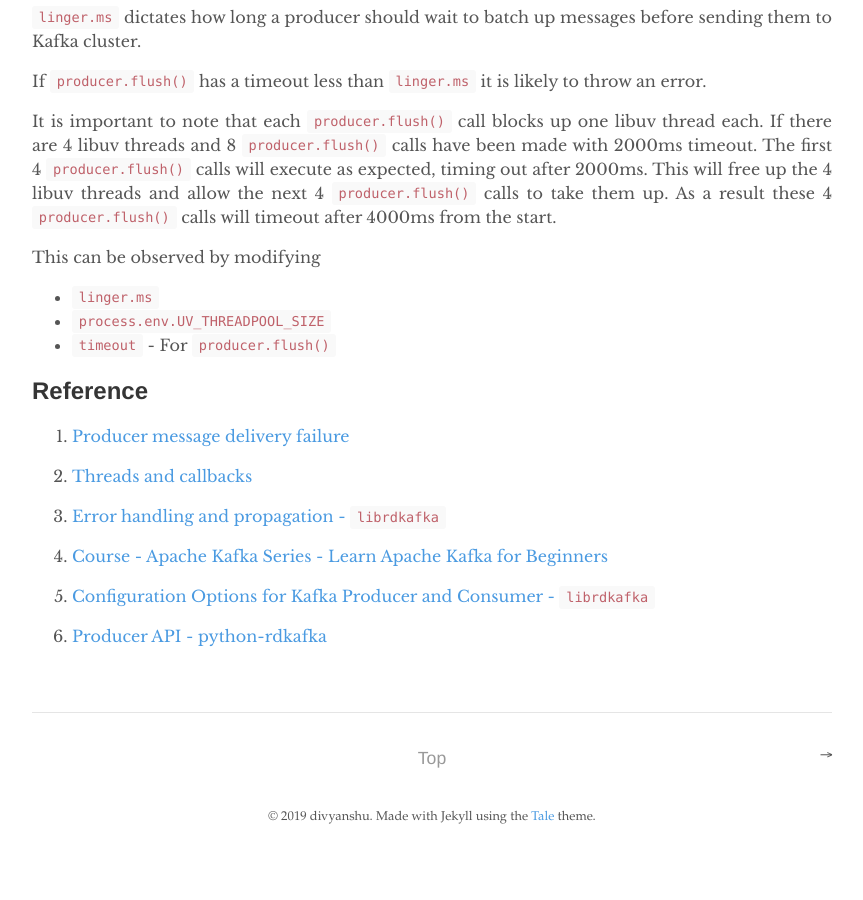
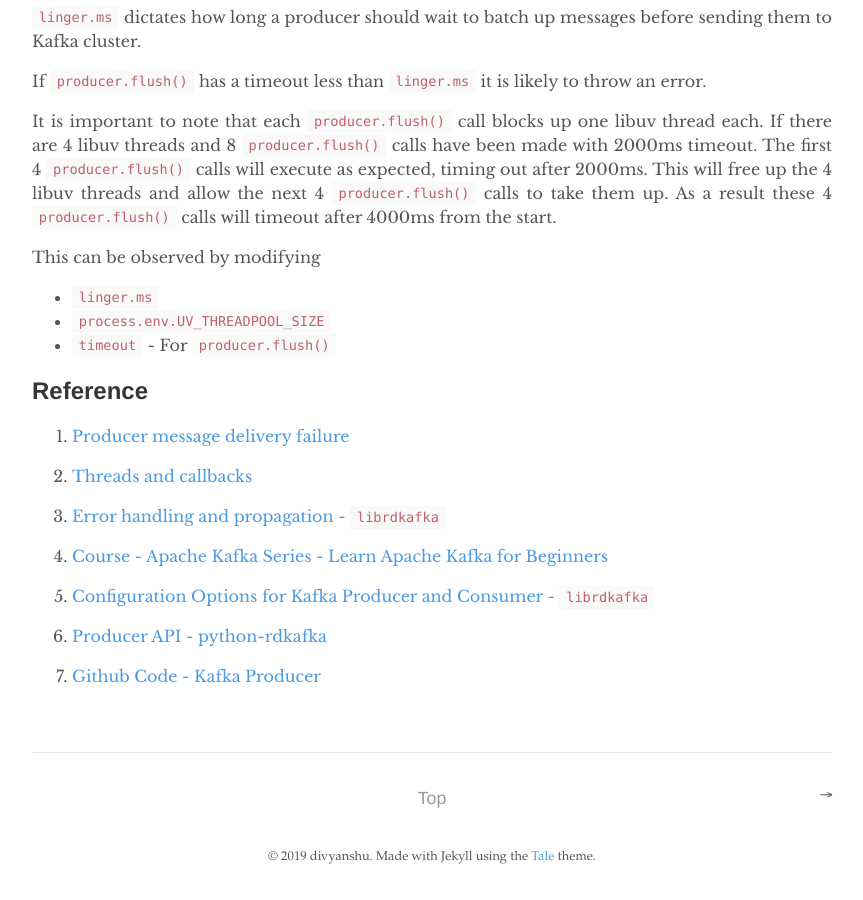
Before and after one commit to dsinecos/dsinecos.github.io, a Jekyll site: the page built from _posts/2019-06-10-Learning-Kafka-Writing-a-simple-producer-in-Nodejs.md, in a window 1280 px wide and 900 px high, scrolled down 8299 px. Shown: the whole window, without its empty margins (208-1071 px from the left). Built offline with Jekyll 4.4.1, drawn with Linux system fonts in a browser that asks for light colours; before the commit the page ends 9159 px from its top, so only the background shows below that.

Commit message:
update blog

```diff
--- a/_posts/2019-06-10-Learning-Kafka-Writing-a-simple-producer-in-Nodejs.md
+++ b/_posts/2019-06-10-Learning-Kafka-Writing-a-simple-producer-in-Nodejs.md
@@ -352,3 +352,5 @@ This can be observed by modifying
 5. [Configuration Options for Kafka Producer and Consumer - `librdkafka`](https://github.com/edenhill/librdkafka/blob/v0.11.6/CONFIGURATION.md)
 
 6. [Producer API - python-rdkafka](https://docs.confluent.io/current/clients/confluent-kafka-python/index.html#producer)
+
+7. [Github Code - Kafka Producer](https://github.com/dsinecos/learn-kafka-producer)
```
